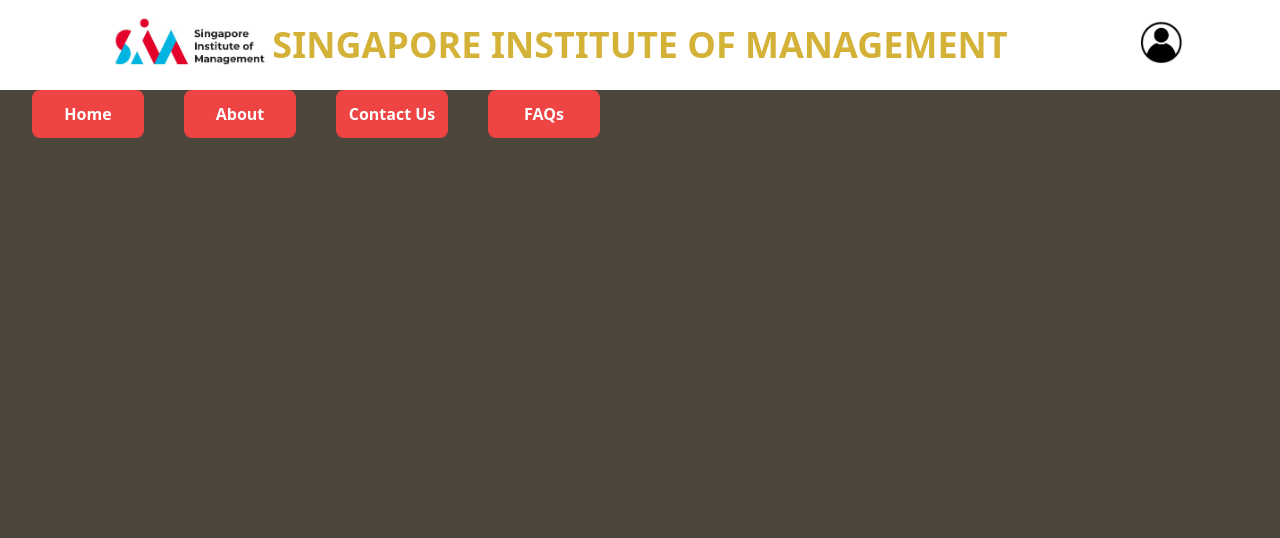
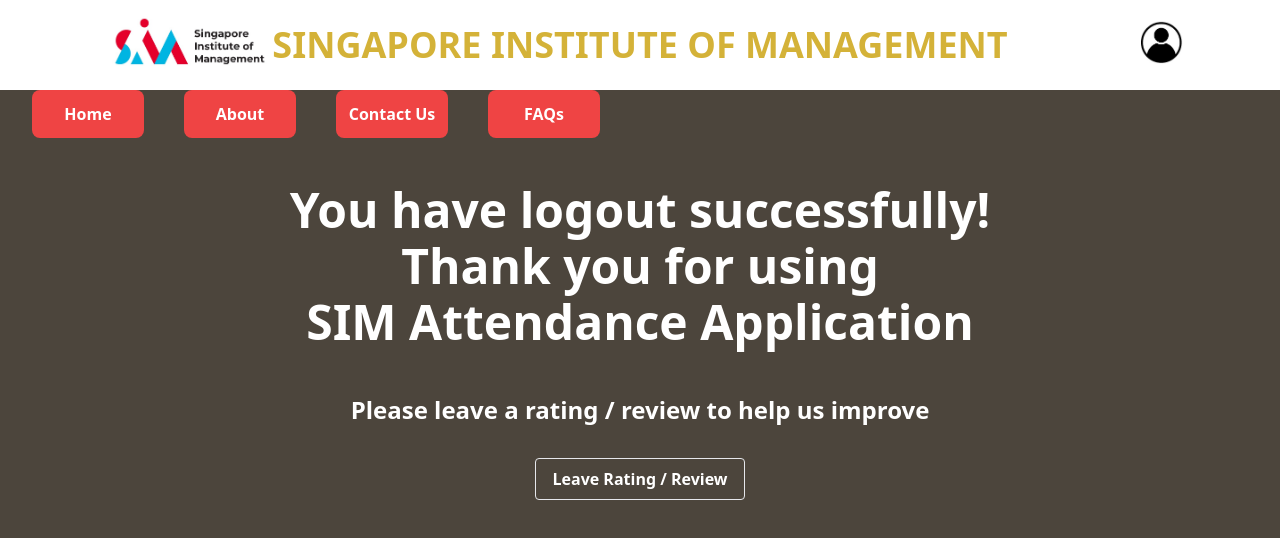
Before and after one commit to Raiishin/CSIT321, a React (Create React App) app in the folder app/: page /logout in a window 1280 px wide. Shown: the top 538 px of the page. Built offline with nearby package versions, Linux system fonts and the light colour scheme.

Commit message:
merge to prod (#76)

```diff
--- a/app/src/App.js
+++ b/app/src/App.js
@@ -19,6 +19,7 @@
 
 import IdleTimerProvider from './components/IdleTimerProvider';
 import ResetPassword from './components/ResetPassword';
+import Logout from './components/Logout';
 
 const App = () => {
   const userId = useGlobalStore(state => state.userId);
@@ -36,6 +37,7 @@
             <Route path="/faq" element={<FAQ />} />
             <Route path="/login" element={<Login />} />
             <Route path="/reset-password" element={<ResetPassword />} />
+            <Route path="/logout" element={<Logout />} />
 
             <Route path="/timetable" element={<Timetable />} />
             <Route path="/attendance" element={<Attendance />} />
--- a/app/src/components/Login.jsx
+++ b/app/src/components/Login.jsx
@@ -112,10 +112,11 @@
               </button>
             </div>
 
-            <div className="text-start">
-              <a href="/reset-password" className="text-gray-500 hover:underline">
-                Forgot Password? Click here
-              </a>
+            <div
+              className="text-start cursor text-gray-500 hover:underline hover:text-blue"
+              onClick={() => navigate('/reset-password')}
+            >
+              Forgot Password? Click here
             </div>
           </form>
         )}
--- /dev/null
+++ b/app/src/components/Logout.jsx
@@ -0,0 +1,30 @@
+import React from 'react';
+
+const Logout = () => {
+  return (
+    <div>
+      <div className="py-4">
+        <div className="flex flex-col m-8 place-items-center gap-2">
+          <p className="text-5xl font-bold text-white">You have logout successfully!</p>
+          <p className="text-5xl font-bold text-white">Thank you for using</p>
+          <p className="text-5xl font-bold text-white">SIM Attendance Application</p>
+          <p className="text-2xl font-bold text-white pt-10">
+            Please leave a rating / review to help us improve
+          </p>
+
+          <button
+            onClick={() =>
+              (window.location.href =
+                'https://docs.google.com/forms/d/e/1FAIpQLSfdGzaK1cwkOHoNZS1DKdRjenpBGZM8dJJ9Bsd-jAoGICowPw/viewform?usp=sf_link')
+            }
+            class="mt-6 bg-transparent bg-light-blue font-semibold text-white py-2 px-4 border border-white-500 hover:border-transparent rounded"
+          >
+            Leave Rating / Review
+          </button>
+        </div>
+      </div>
+    </div>
+  );
+};
+
+export default Logout;
```
Also changed, not shown: 1 other file (tests, documents, lock files or other folders).
